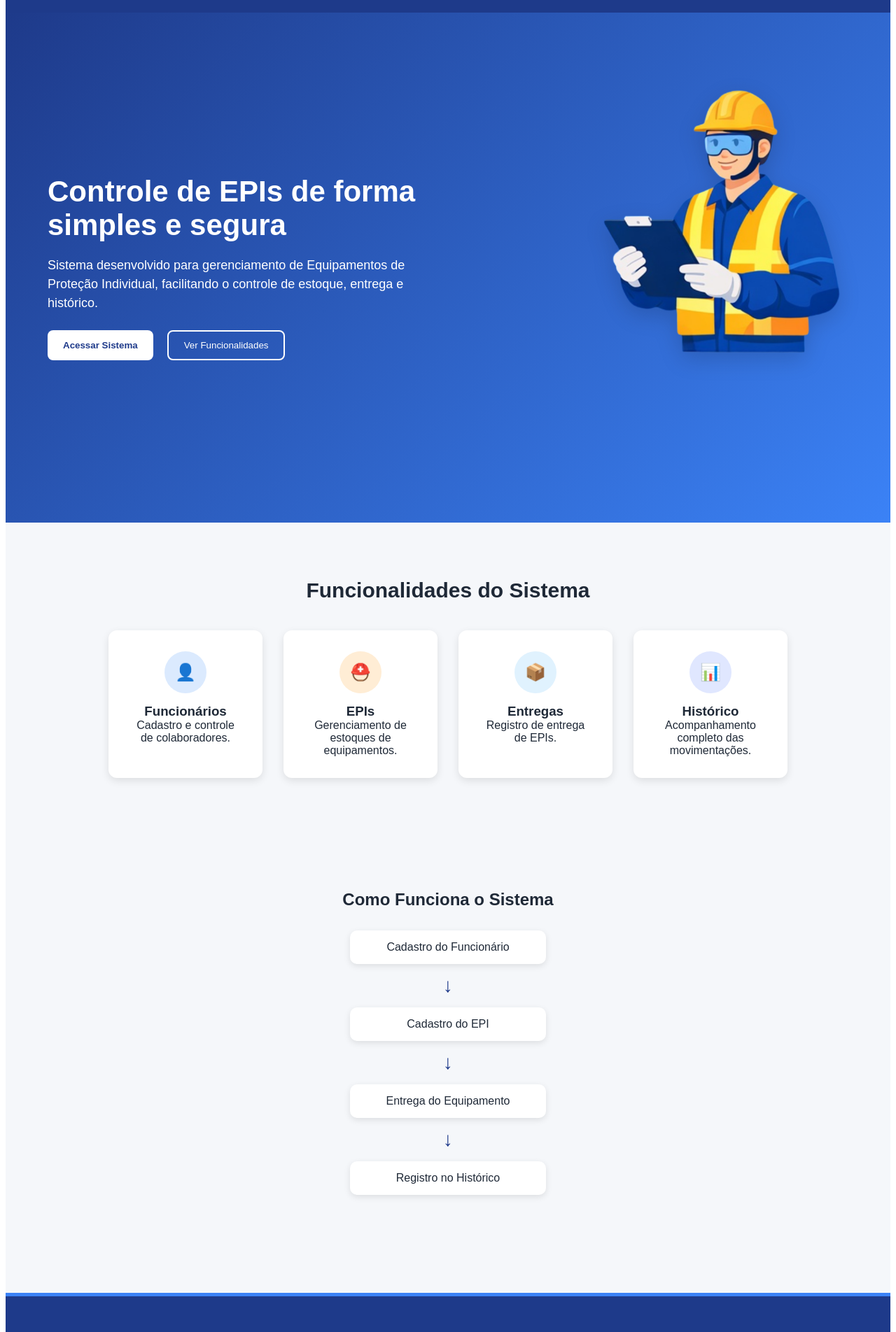
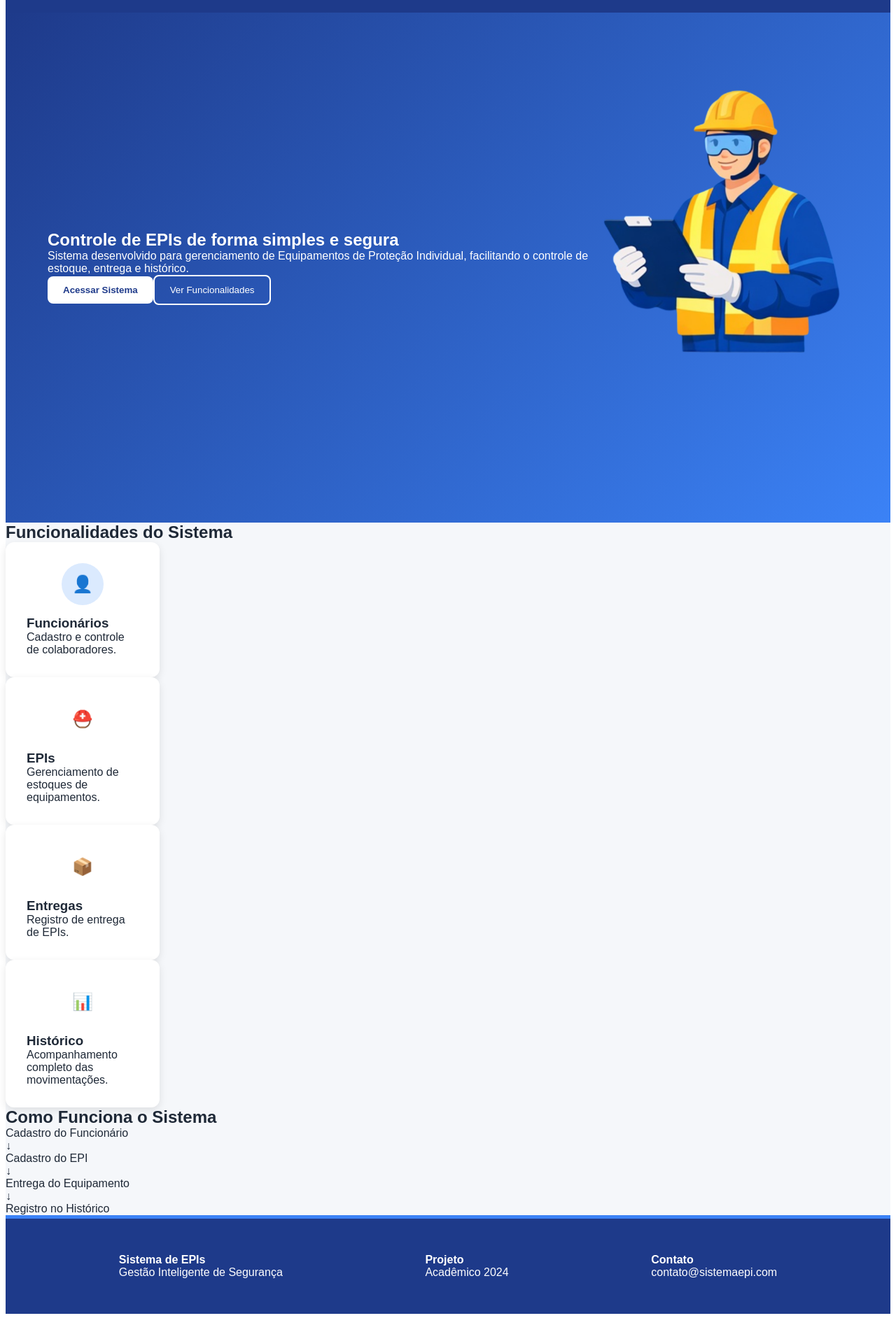
Before and after one commit to jairircrd/Sistema-de-EPIs, a Vue app: page / in a window 1280 px wide. Shown: the part 65-1969 px from the top of the page at 70% size. After the commit the page ends 1943 px from the top, so only its background shows below. Built offline with nearby package versions, Linux system fonts and the light colour scheme; no server answers.

Commit message:
Login e Home

```diff
--- a/src/composables/useSupabase.js
+++ b/src/composables/useSupabase.js
@@ -18,6 +18,7 @@ supabase.auth.onAuthStateChange((_event, newSession) => {
   session.value = newSession
 })
 
+
 export function useSupabase() {
   return { supabase };
 }
--- a/src/views/Home.vue
+++ b/src/views/Home.vue
@@ -87,141 +87,39 @@ export default {
     methods: {
         irLogin() { this.$router.push('/login') },
         irFuncionalidades() {
-            const element = document.getElementById('features')
-            if (element) { element.scrollIntoView({ behavior: 'smooth' }) }
+            const section = document.querySelector('.features')
+            if (section) { section.scrollIntoView({ behavior: 'smooth' }) }
         },
     }
 }
 </script>
 
 <style scoped>
-.home {
-    font-family: Arial, Helvetica, sans-serif;
-    background:#F5F7FA;
-    color: #1F2937;
+.home { font-family: Arial, Helvetica, sans-serif; background:#F5F7FA; color: #1F2937; }
+.header { display: flex; justify-content: space-between; align-items: center; padding: 20px 60px; background:#1E3A8A; color: white; }
+
+.btn-sistema, .btn-primary, .btn-secondary {
+    cursor: pointer;
+    transition: transform 0.3s ease, background 0.3s ease, box-shadow 0.3s ease;
 }
 
-.header {
-    display: flex;
-    justify-content: space-between;
-    align-items: center;
-    padding: 20px 60px;
-    background:#1E3A8A;
-    color: white;
+.btn-sistema:hover, .btn-primary:hover, .btn-secondary:hover {
+    transform: scale(1.08);
+    box-shadow: 0 5px 15px rgba(0,0,0,0.2);
 }
 
-.logo {
-    font-size: 22px;
-    font-weight: bold;
-}
+.btn-sistema { background:#3B82F6; color:white; border:none; padding:10px 18px; border-radius:8px; }
+.btn-primary { background:white; color:#1E3A8A; border:none; padding:12px 22px; border-radius:8px; font-weight:bold; }
+.btn-secondary { background:transparent; color:white; border:2px solid white; padding:12px 22px; border-radius:8px; }
 
-.btn-sistema {
-    background:#3B82F6;
-    color:white;
-    border:none;
-    padding:10px 18px;
-    border-radius:8px;
-    cursor:pointer;
-    transition:0.3s;
-}
-
-.btn-sistema:hover {
-    transform:scale(1.05);
-    background:#2563EB;
-}
-
-.hero {
-    background:linear-gradient(135deg, #1E3A8A, #3B82F6);
-    color:white;
-    padding:100px 60px;
-}
-
-.hero-container {
-    display: flex;
-    align-items: center;
-    justify-content: space-between;
-    max-width: 1200px;
-    margin: 0 auto;
-    gap: 20px;
-}
-
-.hero-text {
-    max-width:550px;
-}
-
-.hero h1 {
-    font-size:42px;
-    margin-bottom:20px;
-}
-
-.hero p {
-    font-size:18px;
-    line-height:1.5;
-}
-
-.hero-buttons {
-    margin-top:25px;
-    display:flex;
-    gap:20px;
-}
-
+.hero { background:linear-gradient(135deg, #1E3A8A, #3B82F6); color:white; padding:100px 60px; }
 .hero-image img {
     max-width: 350px;
     height: auto;
-    filter: drop-shadow(0 10px 15px rgba(0,0,0,0.15));
-    transition: 0.5s ease;
+    transition: transform 0.5s ease;
 }
-
 .hero-image img:hover {
-    transform: translateY(-10px) scale(1.02);
-}
-
-.btn-primary {
-    background:white;
-    color:#1E3A8A;
-    border:none;
-    padding:12px 22px;
-    border-radius:8px;
-    cursor:pointer;
-    font-weight:bold;
-    transition:0.3s;
-}
-
-.btn-primary:hover {
-    transform:scale(1.05);
-    background:#E5E7EB;
-}
-
-.btn-secondary {
-    background:transparent;
-    color:white;
-    border:2px solid white;
-    padding:12px 22px;
-    border-radius:8px;
-    cursor:pointer;
-    transition:0.3s;
-}
-
-.btn-secondary:hover {
-    transform:scale(1.05);
-    background:rgba(255,255,255,0.1);
-}
-
-.features {
-    padding:80px 60px;
-    text-align:center;
-}
-
-.features h2 {
-    font-size:30px;
-}
-
-.cards {
-    display:flex;
-    gap:30px;
-    justify-content:center;
-    margin-top:40px;
-    flex-wrap:wrap;
+    transform: translateY(-15px) rotate(2deg);
 }
 
 .card {
@@ -230,78 +128,16 @@ export default {
     border-radius:12px;
     box-shadow:0 4px 12px rgba(0,0,0,0.1);
     width:220px;
-    transition:0.3s;
+    transition: transform 0.3s ease, box-shadow 0.3s ease;
+}
+.card:hover {
+    transform: translateY(-10px);
+    box-shadow: 0 10px 20px rgba(0,0,0,0.15);
 }
 
-.card:hover {
-    transform:translateY(-5px);
-}
+.hero-container { display: flex; align-items: center; justify-content: space-between; max-width: 1200px; margin: 0 auto; gap: 20px; }
+.icon-bg { width: 60px; height: 60px; border-radius: 50%; display: flex; align-items: center; justify-content: center; margin: 0 auto 15px; font-size: 24px; }
+.icon-bg.blue { background: #DBEAFE; }
 
-.icon-bg {
-    width: 60px; height: 60px;
-    border-radius: 50%;
-    display: flex; align-items: center; justify-content: center;
-    margin: 0 auto 15px;
-    font-size: 24px;
-}
-.icon-bg.blue { background: #DBEAFE; }
-.icon-bg.orange { background: #FFEDD5; }
-.icon-bg.light-blue { background: #E0F2FE; }
-.icon-bg.dark-blue { background: #E0E7FF; }
-
-.fluxo {
-    padding: 80px 60px;
-    text-align: center;
-}
-
-.steps {
-    display:flex;
-    gap:15px;
-    align-items:center;
-    flex-direction:column;
-    margin-top:30px;
-}
-
-.step {
-    background:white;
-    padding:15px 25px;
-    border-radius:10px;
-    box-shadow:0 3px 10px rgba(0,0,0,0.1);
-    width: 280px;
-}
-
-.arrow {
-    font-size:28px;
-    color:#1E3A8A;
-}
-
-.footer {
-    background: #1E3A8A;
-    color: white;
-    padding: 50px 60px;
-    display: flex;
-    justify-content: space-around;
-    align-items: flex-start;
-    margin-top: 60px;
-    border-top: 5px solid #3B82F6;
-}
-
-.footer-col strong {
-    display: block;
-    margin-bottom: 10px;
-    font-size: 18px;
-}
-
-.footer-col p {
-    font-size: 14px;
-    opacity: 0.8;
-}
-
-@media(max-width:768px) {
-    .hero-container { flex-direction: column; text-align: center; }
-    .hero-image img { max-width: 100%; margin-top: 30px; }
-    .header, .footer { flex-direction:column; gap:15px; text-align:center; }
-    .hero-buttons { flex-direction:column; }
-    .cards { flex-direction:column; align-items:center; }
-}
+.footer { background: #1E3A8A; color: white; padding: 50px 60px; display: flex; justify-content: space-around; border-top: 5px solid #3B82F6; }
 </style>
--- a/src/views/Login.vue
+++ b/src/views/Login.vue
@@ -1,148 +1,154 @@
 <template>
-  <div class="container">
-  <h2>Entrar na sua conta</h2>
+  <div class="login-container">
+    <div class="login-card">
+      <header class="login-header">
+        <div class="logo-login">Sistema de EPIs</div>
+        <p>Acesse sua conta para gerenciar equipamentos</p>
+      </header>
 
-  <form @submit.prevent="fazerLogin">
-  <div class="campo">
-  <label>E-mail</label>
-  <input type="email" v-model="email" required /> </div>
-  <div class="campo">
-  <label>Senha</label>
-  <input type="password" v-model="senha" required /> </div>
-  <p v-if="erro">{{ erro }}</p>
-  <button type="submit">Entrar</button>
-  </form> </div>
+      <form @submit.prevent="handleLogin" class="login-form">
+        <div class="input-group">
+          <label>E-mail</label>
+          <input v-model="email" type="email" placeholder="Digite seu e-mail" required />
+        </div>
+
+        <div class="input-group">
+          <label>Senha</label>
+          <input v-model="password" type="password" placeholder="Digite sua senha" required />
+        </div>
+
+        <button type="submit" class="btn-login" :disabled="loading">
+          {{ loading ? 'Entrando...' : 'Entrar no Sistema' }}
+        </button>
+
+        <div class="login-footer">
+          <a href="#" class="forgot-password" @click.prevent="esqueciSenha">Esqueci minha senha</a>
+        </div>
+      </form>
+
+      <p v-if="error" class="error-msg">{{ error }}</p>
+    </div>
+  </div>
 </template>
 
-<script setup>
-import { ref } from 'vue'
-import { useSupabase } from '@/composables/useSupabase'
-import { useRouter } from 'vue-router'
-
-const { supabase } = useSupabase();
-const router = useRouter();
-
-const email = ref('');
-const senha = ref('');
-const erro = ref('');
-async function fazerLogin() {
-  const { error } = await supabase.auth.signInWithPassword({
-    email: email.value,
-    password: senha.value
-  })
-
-  if (error) {
-    erro.value = 'Credenciais inválidas'
-    return
+<script>
+export default {
+  data() {
+    return {
+      email: '',
+      password: '',
+      loading: false,
+      error: null
+    }
+  },
+  methods: {
+    handleLogin() {
+      console.log("Tentando logar com:", this.email)
+    },
+    esqueciSenha() {
+      alert("Recuperação de senha enviada para o e-mail cadastrado!")
+    }
   }
-
-  router.push('/dashboard')
 }
 </script>
 
 <style scoped>
-.container {
+.login-container {
+  height: 100vh;
   display: flex;
+  align-items: center;
   justify-content: center;
-  align-items: center;
-  min-height: 100vh;
-  background: linear-gradient(135deg, #1E3A8A, #3B82F6);
+  background: #F5F7FA;
   font-family: Arial, Helvetica, sans-serif;
 }
 
 .login-card {
   background: white;
   padding: 40px;
-  border-radius: 20px;
-  box-shadow: 0 15px 35px rgba(0, 0, 0, 0.2);
+  border-radius: 12px;
+  box-shadow: 0 10px 25px rgba(0,0,0,0.1);
   width: 100%;
   max-width: 400px;
   text-align: center;
 }
 
-.login-header h2 {
+.logo-login {
+  font-size: 24px;
+  font-weight: bold;
   color: #1E3A8A;
-  font-size: 22px;
-  margin-bottom: 30px;
-  border-bottom: 2px solid #F3F4F6;
-  padding-bottom: 15px;
-}
-
-.login-icon {
-  font-size: 50px;
   margin-bottom: 10px;
 }
 
-.login-form {
-  display: flex;
-  flex-direction: column;
-  gap: 20px;
+.login-header p {
+  color: #6B7280;
+  font-size: 14px;
+  margin-bottom: 30px;
 }
 
 .input-group {
   text-align: left;
+  margin-bottom: 20px;
 }
 
 .input-group label {
   display: block;
   font-weight: bold;
-  color: #1E3A8A;
   margin-bottom: 8px;
+  color: #1F2937;
 }
 
-.input-group input {
+input {
   width: 100%;
-  padding: 12px 15px;
-  border: 1px solid #D1D5DB;
-  border-radius: 25px;
-  outline: none;
+  padding: 12px;
+  border: 1.5px solid #D1D5DB;
+  border-radius: 8px;
+  box-sizing: border-box;
   transition: 0.3s;
-  box-sizing: border-box;
 }
 
-.input-group input:focus {
+input:focus {
   border-color: #3B82F6;
-  box-shadow: 0 0 5px rgba(59, 130, 246, 0.3);
+  outline: none;
+  box-shadow: 0 0 0 3px rgba(59, 130, 246, 0.1);
 }
 
 .btn-login {
+  width: 100%;
   background: #1E3A8A;
   color: white;
   border: none;
   padding: 14px;
-  border-radius: 25px;
+  border-radius: 8px;
   font-weight: bold;
-  font-size: 16px;
   cursor: pointer;
-  transition: 0.3s;
+  transition: transform 0.3s ease, background 0.3s ease;
   margin-top: 10px;
 }
 
 .btn-login:hover {
-  transform: scale(1.03);
-  background: #172554;
+  transform: scale(1.05);
+  background: #3B82F6;
+}
+
+.login-footer {
+  margin-top: 20px;
 }
 
 .forgot-password {
   color: #3B82F6;
-  font-size: 13px;
   text-decoration: none;
+  font-size: 14px;
+  transition: 0.3s;
 }
 
 .forgot-password:hover {
   text-decoration: underline;
+  color: #1E3A8A;
 }
 
-.btn-back {
-  background: none;
-  border: none;
-  color: #9CA3AF;
-  margin-top: 25px;
-  cursor: pointer;
+.error-msg {
+  color: #EF4444;
+  margin-top: 15px;
   font-size: 14px;
 }
-
-.btn-back:hover {
-  color: #1E3A8A;
-}
 </style>
```
Also changed, not shown: 1 other file (tests, documents, lock files or other folders). Lines whose indentation alone changed are shown as unchanged.
